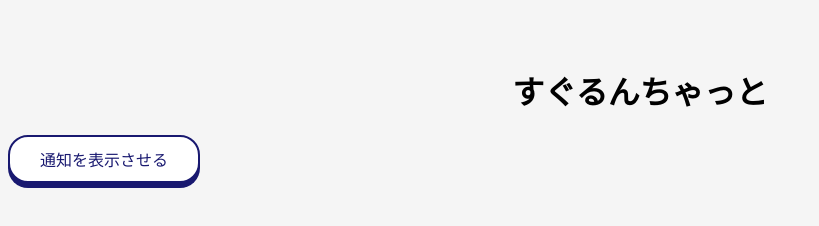
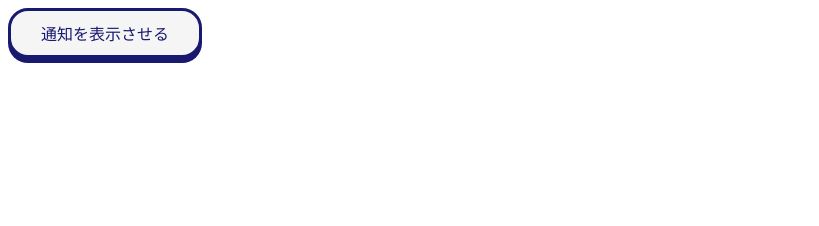
Before and after one commit to kawau-so/kawau-so.github.io, a plain HTML site: page index.html in a window 1280 px wide. Shown: the whole page, without its empty margins (0-819 px from the left). Drawn offline with Linux system fonts and the light colour scheme.

Commit message:
Update index.html

```diff
--- a/index.html
+++ b/index.html
@@ -1,8 +1,3 @@
-<br><br>
-<h1 style="text-align:center">すぐるんちゃっと</h1>
-
-<link rel="icon" href="ikon.jpg">
-
 <!DOCTYPE html>
 <html lang="en">
 
@@ -20,8 +15,8 @@
   </div>
 </body><br><br>
 <style>button {
-  background-color: #fff;
-  border: solid 2px #191970;
+  background-color: #f5f5f5;
+  border: solid 3px #191970;
   color: #191970;
   border-radius: 20px;
   padding: 10px 30px;
@@ -40,7 +35,7 @@ button:hover {
 body {
   font-family: "Lato", sans-serif;
   color: black;
-  background-color: #f5f5f5;
+  background-color: #fff;
 }
 
 input[type="text"] {
@@ -48,7 +43,7 @@ input[type="text"] {
   padding: 20px;
   border: 1px solid black;
   font-size: 20px;
-  background-color: #f5f5f5;
+  background-color: #fff;
   color: black;
 }
 
```
